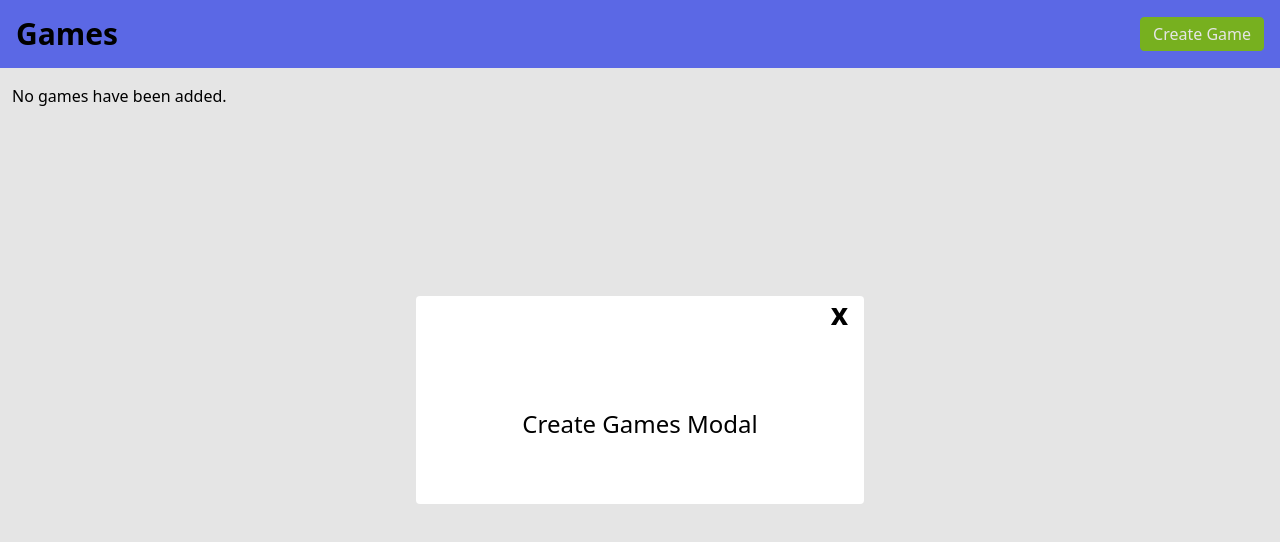
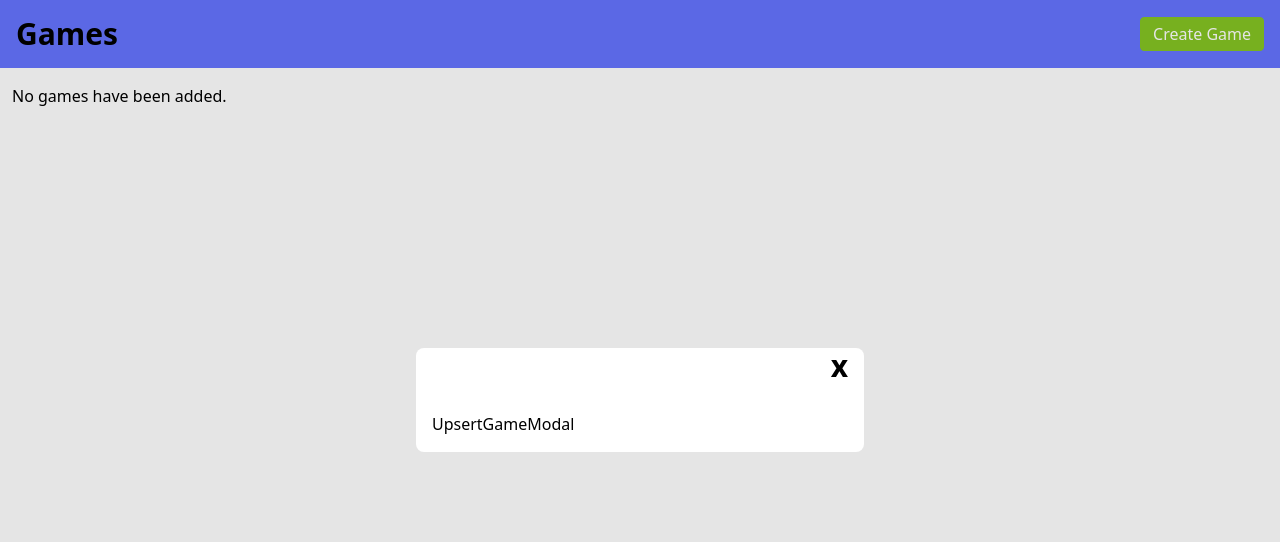
Before and after one commit to kevincrossgrove/Statsketball, a React (Vite) app: page /games in a window 1280 px wide. Both pictures are taken after a click on the button "Create Game". Shown: the top 542 px of the page. Built offline with nearby package versions, Linux system fonts and the light colour scheme.

Commit message:
Setup new modals

```diff
--- a/src/Components/AppButton.tsx
+++ b/src/Components/AppButton.tsx
@@ -28,7 +28,7 @@ const variants: Record<string, React.ComponentProps<"div">["className"]> = {
     "text-secondary border-secondary hover:text-background hover:bg-secondary",
   transparent: "bg-transparent ",
   danger:
-    "bg-danger border-danger text-background hover:bg-danger-dark hover:border-danger-dark",
+    "bg-danger border-danger text-white hover:bg-danger-dark hover:border-danger-dark",
   "danger-outline":
     "text-danger border-danger hover:text-background hover:bg-danger",
   white:
--- /dev/null
+++ b/src/Components/AppInput.tsx
@@ -0,0 +1,53 @@
+import { twMerge } from "tailwind-merge";
+
+interface Props {
+  zodType: string;
+  fieldName?: string;
+  placeholder: string;
+  required: boolean;
+}
+
+const baseCSS = "block w-full rounded-md border-2 border-gray-300 p-2 text-sm";
+
+export default function AppInput({
+  zodType,
+  fieldName,
+  placeholder,
+  required,
+}: Props) {
+  if (zodType === "ZodString" && fieldName === "Description") {
+    return (
+      <textarea
+        placeholder={placeholder}
+        required={required}
+        className={twMerge(baseCSS)}
+      />
+    );
+  }
+
+  if (zodType === "ZodString" && fieldName === "Date") {
+    return (
+      <input
+        type="date"
+        placeholder={placeholder}
+        required={required}
+        className={twMerge(baseCSS)}
+      />
+    );
+  }
+
+  if (zodType === "ZodString") {
+    return (
+      <input
+        type="text"
+        placeholder={placeholder}
+        required={required}
+        className={twMerge(baseCSS)}
+      />
+    );
+  }
+
+  console.log("No code written for", zodType);
+
+  return null;
+}
--- a/src/Components/AppModal.tsx
+++ b/src/Components/AppModal.tsx
@@ -1,4 +1,5 @@
 import { useEffect, useRef } from "react";
+import { twMerge } from "tailwind-merge";
 
 export interface ModalProps {
   open: boolean;
@@ -7,9 +8,17 @@ export interface ModalProps {
 
 interface Props extends ModalProps {
   children: React.ReactNode;
+  dialogClassName?: string;
+  className?: string;
 }
 
-export default function AppModal({ open, onClose, children }: Props) {
+export default function AppModal({
+  open,
+  onClose,
+  children,
+  dialogClassName,
+  className,
+}: Props) {
   const modalRef = useRef<HTMLDialogElement>(null);
 
   useEffect(() => {
@@ -18,7 +27,10 @@ export default function AppModal({ open, onClose, children }: Props) {
   }, [open]);
 
   return (
-    <dialog ref={modalRef} className="rounded max-w-md w-full">
+    <dialog
+      ref={modalRef}
+      className={twMerge("rounded-lg max-w-md w-full", dialogClassName)}
+    >
       <div className="w-full flex justify-end">
         <div
           className="pb-3 px-4 hover:bg-gray-200 font-bold text-3xl cursor-pointer flex justify-center items-center"
@@ -27,7 +39,7 @@ export default function AppModal({ open, onClose, children }: Props) {
           x
         </div>
       </div>
-      {children}
+      <div className={twMerge("p-4", className)}>{children}</div>
     </dialog>
   );
 }
--- a/src/Components/Modals/CreateItemModal.tsx
+++ /dev/null
@@ -1,19 +0,0 @@
-import { DataSources, DataSourcesNameMap } from "../../Types";
-import AppModal, { ModalProps } from "../AppModal";
-
-interface Props extends ModalProps {
-  dataSource: DataSources;
-}
-
-export default function CreateItemModal({ open, onClose, dataSource }: Props) {
-  const name = DataSourcesNameMap[dataSource];
-
-  // TODO: Convert Zod Schemas to Form generically
-  // TODO: Rename to UpsertItemModal, support create and update.
-
-  return (
-    <AppModal open={open} onClose={onClose}>
-      <div className="py-16 px-2 text-2xl text-center">Create {name} Modal</div>
-    </AppModal>
-  );
-}
--- /dev/null
+++ b/src/Components/Modals/UpsertGameModal.tsx
@@ -0,0 +1,11 @@
+import AppModal, { ModalProps } from "../AppModal";
+
+interface Props extends ModalProps {}
+
+export default function UpsertGameModal({ open, onClose }: Props) {
+  return (
+    <AppModal open={open} onClose={onClose}>
+      UpsertGameModal
+    </AppModal>
+  );
+}
--- /dev/null
+++ b/src/Components/Modals/UpsertTeamModal.tsx
@@ -0,0 +1,11 @@
+import AppModal, { ModalProps } from "../AppModal";
+
+interface Props extends ModalProps {}
+
+export default function UpsertTeamModal({ open, onClose }: Props) {
+  return (
+    <AppModal open={open} onClose={onClose}>
+      UpsertTeamModal
+    </AppModal>
+  );
+}
--- a/src/Pages/Games/Games.tsx
+++ b/src/Pages/Games/Games.tsx
@@ -4,20 +4,13 @@ import AppHeader from "../../Components/AppHeader";
 import AppBasicTable from "../../Components/AppBasicTable";
 import AppButton from "../../Components/AppButton";
 import { useState } from "react";
-import CreateItemModal from "../../Components/Modals/CreateItemModal";
+import UpsertGameModal from "../../Components/Modals/UpsertGameModal";
 
 export default function Games() {
   const { items: games, loading: gamesLoading } = useItems<IGameSchema>({
     dataSource: "games",
   });
   const [createGameModalOpen, setCreateGameModalOpen] = useState(false);
-
-  // Heres is how we can use Zod schemas to generate forms
-  console.log(
-    GameSchema.shape.Date._def.typeName,
-    GameSchema.shape.Date.isOptional()
-  );
-  console.log(GameSchema.shape.Name.isOptional());
 
   return (
     <>
@@ -39,10 +32,9 @@ export default function Games() {
         getItemSubtitle={(game) => game.Date}
         emptyMessage="No games have been added."
       />
-      <CreateItemModal
+      <UpsertGameModal
         open={createGameModalOpen}
         onClose={() => setCreateGameModalOpen(false)}
-        dataSource="games"
       />
     </>
   );
--- a/src/Pages/Teams/Teams.tsx
+++ b/src/Pages/Teams/Teams.tsx
@@ -2,9 +2,9 @@ import { useState } from "react";
 import useItems from "../../API/useItems";
 import AppBasicTable from "../../Components/AppBasicTable";
 import AppHeader from "../../Components/AppHeader";
-import CreateItemModal from "../../Components/Modals/CreateItemModal";
 import { ITeamSchema, TeamSchema } from "../../Types";
 import AppButton from "../../Components/AppButton";
+import UpsertTeamModal from "../../Components/Modals/UpsertTeamModal";
 
 export default function Teams() {
   const { items: teams, loading: teamsLoading } = useItems<ITeamSchema>({
@@ -34,10 +34,9 @@ export default function Teams() {
         getItemSubtitle={(team) => team.Location}
         emptyMessage="No teams have been added."
       />
-      <CreateItemModal
+      <UpsertTeamModal
         open={createTeamModalOpen}
         onClose={() => setCreateTeamModalOpen(false)}
-        dataSource="teams"
       />
     </>
   );
--- a/src/Types.ts
+++ b/src/Types.ts
@@ -19,15 +19,24 @@ export const TeamSchema = z.object({
   Players: z.array(PlayerSchema),
 });
 
-export const GameSchema = z.object({
-  id: z.string(),
+// The payload schema for creating a game
+export const GamePayloadSchema = z.object({
   Name: z.string().optional(), // Optional game name, if not provided, the name will be the teams and the date of the game.
   Description: z.string().optional(), // Optional game description. Ex. Pool play in the Olympics.
   Date: z.string(), // The official start time of the event
   Teams: z.array(z.string()), // TeamIDs
   Location: z.string(),
+});
+
+export const GameSchema = GamePayloadSchema.extend({
+  id: z.string(),
   GameEvents: z.array(GameEventSchema),
 });
+
+export const DataSourcesPayloadSchemaMap = {
+  teams: GamePayloadSchema,
+  games: GamePayloadSchema,
+};
 
 export const DataSourcesSchemaMap = {
   teams: TeamSchema,
```
